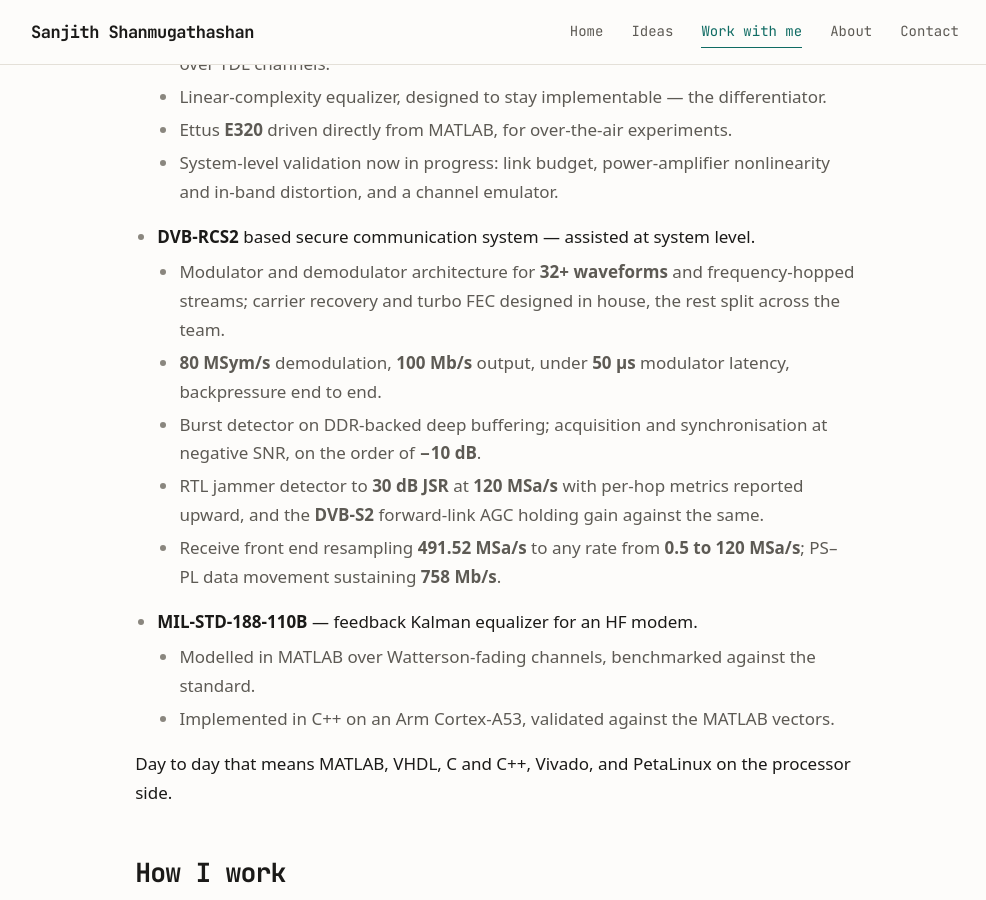
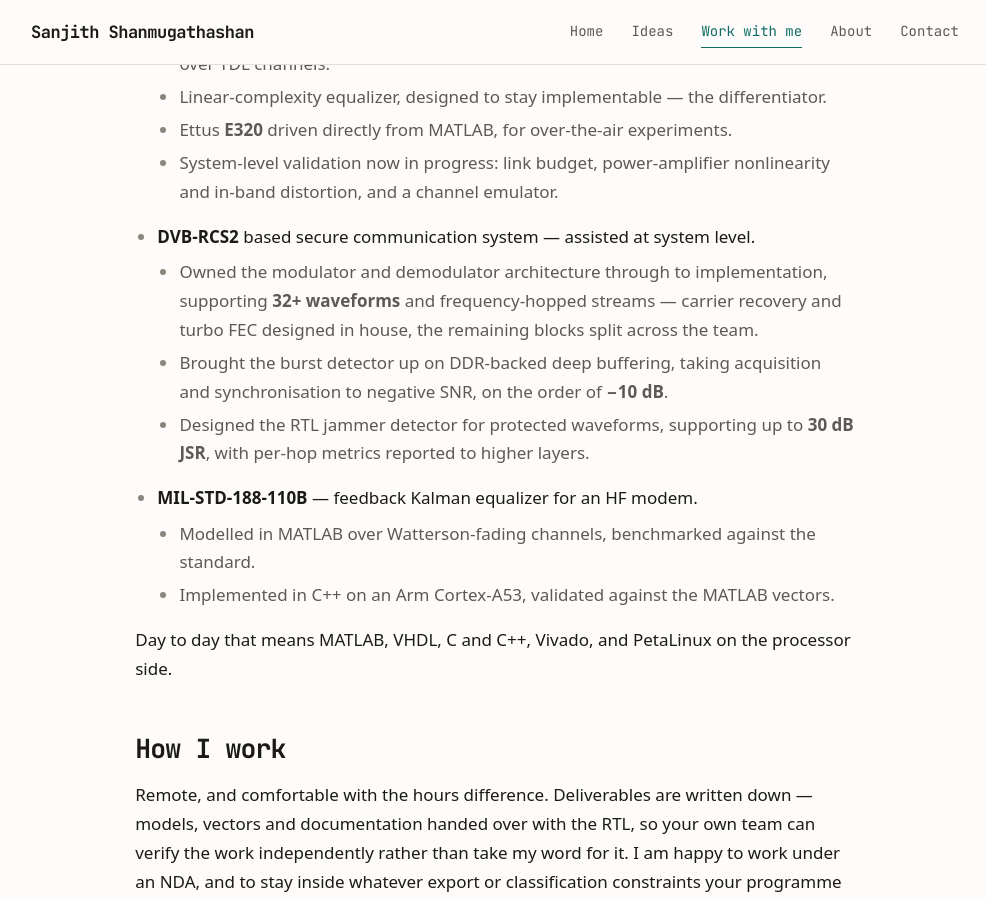
Before and after one commit to sanjith1999/sanjith1999.github.io, a Jekyll site: the page built from work.md, in a window 1280 px wide and 900 px high, scrolled down 1156 px. Shown: the whole window, without its empty margins (145-1131 px from the left). Built offline with Jekyll 4.4.1, drawn with Linux system fonts in a browser that asks for light colours; some web fonts are replaced.

Commit message:
WIP001: Rewrite the DVB-RCS2 entry as work done, not a datasheet
Five points of packed figures read as a spec sheet rather than as
someone describing their work. Now three, each led by what was done -
owned the architecture, brought the burst detector up, designed the
jammer detector - keeping only the numbers that carry weight: 32+
waveforms, order -10 dB, 30 dB JSR.

Dropped the throughput and latency line, the sample rate beside the
JSR figure, the DVB-S2 AGC and the resampling and datapath point.

Co-Authored-By: Claude Opus 5 <noreply@anthropic.com>

```diff
--- a/work.md
+++ b/work.md
@@ -43,17 +43,13 @@ team builds it.
     and in-band distortion, and a channel emulator.
 
 - **DVB-RCS2** based secure communication system — assisted at system level.
-  - Modulator and demodulator architecture for **32+ waveforms** and frequency-hopped
-    streams; carrier recovery and turbo FEC designed in house, the rest split across the
-    team.
-  - **80 MSym/s** demodulation, **100 Mb/s** output, under **50 µs** modulator latency,
-    backpressure end to end.
-  - Burst detector on DDR-backed deep buffering; acquisition and synchronisation at
-    negative SNR, on the order of **−10 dB**.
-  - RTL jammer detector to **30 dB JSR** at **120 MSa/s** with per-hop metrics reported
-    upward, and the **DVB-S2** forward-link AGC holding gain against the same.
-  - Receive front end resampling **491.52 MSa/s** to any rate from **0.5 to 120 MSa/s**;
-    PS–PL data movement sustaining **758 Mb/s**.
+  - Owned the modulator and demodulator architecture through to implementation,
+    supporting **32+ waveforms** and frequency-hopped streams — carrier recovery and
+    turbo FEC designed in house, the remaining blocks split across the team.
+  - Brought the burst detector up on DDR-backed deep buffering, taking acquisition and
+    synchronisation to negative SNR, on the order of **−10 dB**.
+  - Designed the RTL jammer detector for protected waveforms, supporting up to
+    **30 dB JSR**, with per-hop metrics reported to higher layers.
 
 - **MIL-STD-188-110B** — feedback Kalman equalizer for an HF modem.
   - Modelled in MATLAB over Watterson-fading channels, benchmarked against the standard.
```
